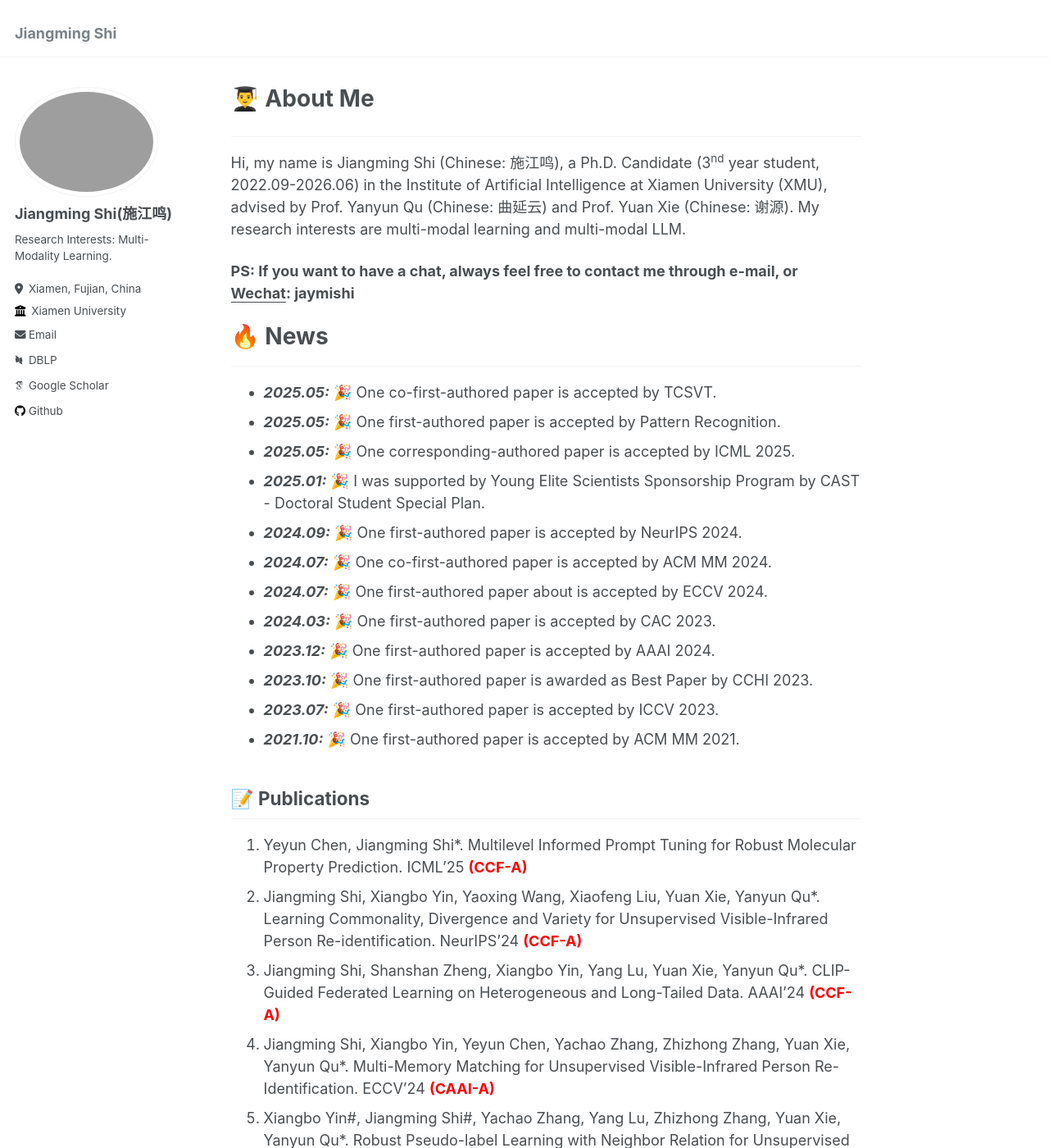
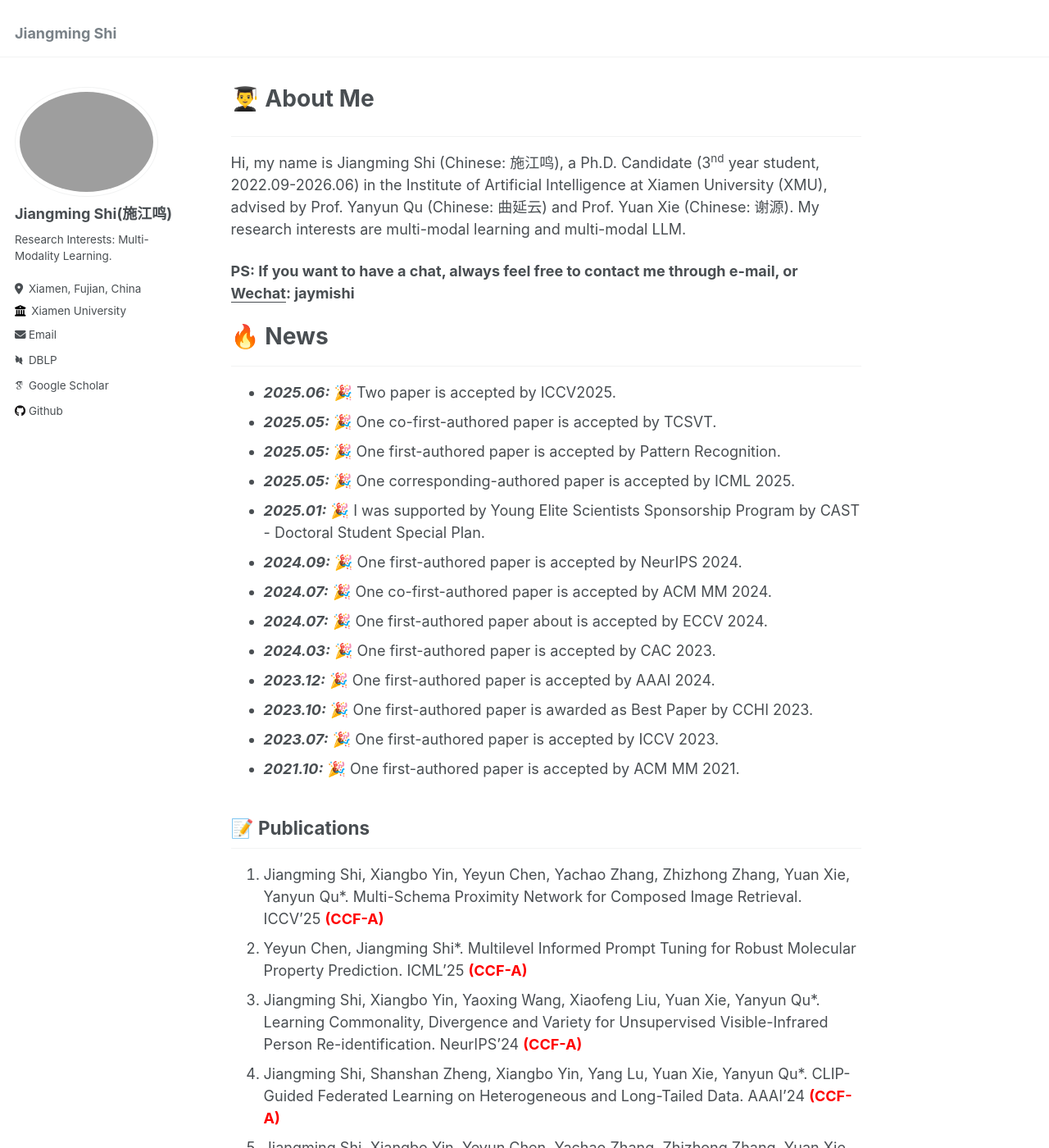
Before and after one commit to shijiangming1/shijiangming1.github.io, a Jekyll site: the page built from _pages/about.md, in a window 1280 px wide and 1400 px high. Shown: the whole window at 82% size. Built offline with Jekyll 4.4.1, drawn with Linux system fonts in a browser that asks for light colours; some web fonts are replaced.

Commit message:
Update about.md

```diff
--- a/_pages/about.md
+++ b/_pages/about.md
@@ -18,6 +18,9 @@ Hi, my name is Jiangming Shi (Chinese: 施江鸣), a Ph.D. Candidate (3<sup>nd</
 ======
 <hr>
 <ul>
+  <li>
+    <strong><i>2025.06:</i></strong> 🎉 Two paper is accepted by ICCV2025.
+  </li>
   <li>
     <strong><i>2025.05:</i></strong> 🎉 One co-first-authored paper is accepted by TCSVT.
   </li>
@@ -57,16 +60,17 @@ Hi, my name is Jiangming Shi (Chinese: 施江鸣), a Ph.D. Candidate (3<sup>nd</
 </ul>
 
 ## 📝 Publications
-1. Yeyun Chen, Jiangming Shi*. Multilevel Informed Prompt Tuning for Robust Molecular Property Prediction. ICML'25 **<font color=Red>(CCF-A)</font>**
-2. Jiangming Shi, Xiangbo Yin, Yaoxing Wang, Xiaofeng Liu, Yuan Xie, Yanyun Qu*. Learning Commonality, Divergence and Variety for Unsupervised Visible-Infrared Person Re-identification. NeurIPS'24 **<font color=Red>(CCF-A)</font>**
-3. Jiangming Shi, Shanshan Zheng, Xiangbo Yin, Yang Lu, Yuan Xie, Yanyun Qu*. CLIP-Guided Federated Learning on Heterogeneous and Long-Tailed Data. AAAI'24 **<font color=Red>(CCF-A)</font>**
-4. Jiangming Shi, Xiangbo Yin, Yeyun Chen, Yachao Zhang, Zhizhong Zhang, Yuan Xie, Yanyun Qu*. Multi-Memory Matching for Unsupervised Visible-Infrared Person Re-Identification. ECCV'24 **<font color=Red>(CAAI-A)</font>**
-5. Xiangbo Yin#, Jiangming Shi#, Yachao Zhang, Yang Lu, Zhizhong Zhang, Yuan Xie, Yanyun Qu*. Robust Pseudo-label Learning with Neighbor Relation for Unsupervised Visible-Infrared Person Re-Identification. ACM MM'24 **<font color=Red>(CCF-A)</font>**
-6. Jiangming Shi, Yachao Zhang, Xiangbo Yin, Yuan Xie, Zhizhong Zhang, Jianping Fan, Zhongchao Shi, Yanyun Qu*. Dual Pseudo-Labels Interactive Self-Training for Semi-Supervised Visible-Infrared Person Re-Identification. ICCV'23 **<font color=Red>(CCF-A)</font>**
-7. Jiangming Shi,  Xiangbo Yin, Demao Zhang, Yanyun Qu*. Visible Embraces Infrared: Cross-Modality Person Re-identification with Single-Modality Supervision. CCHI'23 **<font color=Red>(CAA-A)</font>**
-8. Jiangming Shi, Zixian Gao, Hao Liu. Exploiting invariance of mining facial landmarks. ACM MM'21 **<font color=Red>(CCF-A)</font>**
-9. Jiangming Shi, Xiangbo Yin, Demao Zhang, Zhizhong Zhang, Yuan Xie, Yanyun Qu*. Two-Stage Knowledge Distillation for Visible-Infrared Person Re-Identification. PR'25
-10. Xiangbo Yin#, Jiangming Shi#, Zhizhong Zhang, Yuan Xie, Yanyun Qu*. Adaptive Pseudo-label Purification and Debiasing for Unsupervised Visible-Infrared Person Re-Identification. TCSVT'25
+1. Jiangming Shi, Xiangbo Yin, Yeyun Chen, Yachao Zhang, Zhizhong Zhang, Yuan Xie, Yanyun Qu*. Multi-Schema Proximity Network for Composed Image Retrieval. ICCV'25 **<font color=Red>(CCF-A)</font>**
+2. Yeyun Chen, Jiangming Shi*. Multilevel Informed Prompt Tuning for Robust Molecular Property Prediction. ICML'25 **<font color=Red>(CCF-A)</font>**
+3. Jiangming Shi, Xiangbo Yin, Yaoxing Wang, Xiaofeng Liu, Yuan Xie, Yanyun Qu*. Learning Commonality, Divergence and Variety for Unsupervised Visible-Infrared Person Re-identification. NeurIPS'24 **<font color=Red>(CCF-A)</font>**
+4. Jiangming Shi, Shanshan Zheng, Xiangbo Yin, Yang Lu, Yuan Xie, Yanyun Qu*. CLIP-Guided Federated Learning on Heterogeneous and Long-Tailed Data. AAAI'24 **<font color=Red>(CCF-A)</font>**
+5. Jiangming Shi, Xiangbo Yin, Yeyun Chen, Yachao Zhang, Zhizhong Zhang, Yuan Xie, Yanyun Qu*. Multi-Memory Matching for Unsupervised Visible-Infrared Person Re-Identification. ECCV'24 **<font color=Red>(CAAI-A)</font>**
+6. Xiangbo Yin#, Jiangming Shi#, Yachao Zhang, Yang Lu, Zhizhong Zhang, Yuan Xie, Yanyun Qu*. Robust Pseudo-label Learning with Neighbor Relation for Unsupervised Visible-Infrared Person Re-Identification. ACM MM'24 **<font color=Red>(CCF-A)</font>**
+7. Jiangming Shi, Yachao Zhang, Xiangbo Yin, Yuan Xie, Zhizhong Zhang, Jianping Fan, Zhongchao Shi, Yanyun Qu*. Dual Pseudo-Labels Interactive Self-Training for Semi-Supervised Visible-Infrared Person Re-Identification. ICCV'23 **<font color=Red>(CCF-A)</font>**
+8. Jiangming Shi,  Xiangbo Yin, Demao Zhang, Yanyun Qu*. Visible Embraces Infrared: Cross-Modality Person Re-identification with Single-Modality Supervision. CCHI'23 **<font color=Red>(CAA-A)</font>**
+9. Jiangming Shi, Zixian Gao, Hao Liu. Exploiting invariance of mining facial landmarks. ACM MM'21 **<font color=Red>(CCF-A)</font>**
+10. Jiangming Shi, Xiangbo Yin, Demao Zhang, Zhizhong Zhang, Yuan Xie, Yanyun Qu*. Two-Stage Knowledge Distillation for Visible-Infrared Person Re-Identification. PR'25
+11. Xiangbo Yin#, Jiangming Shi#, Zhizhong Zhang, Yuan Xie, Yanyun Qu*. Adaptive Pseudo-label Purification and Debiasing for Unsupervised Visible-Infrared Person Re-Identification. TCSVT'25
 
 ## 🏆 Honor & Award
 - 2025.01 Young Elite Scientists Sponsorship Program - Doctoral Student Special Plan (<ins>中国科协青年人才托举工程-博士生专项计划</ins>), CAST
```
